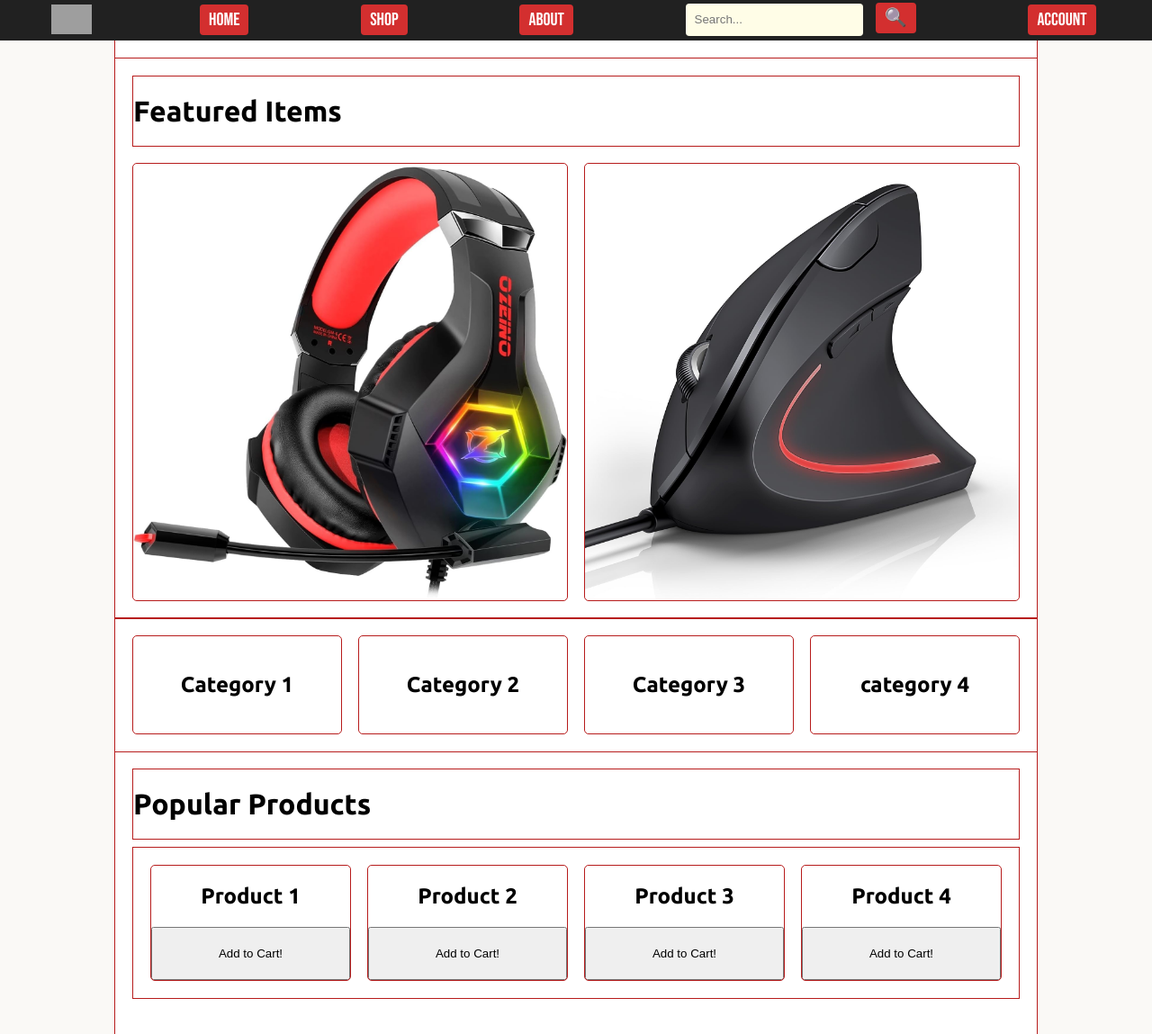
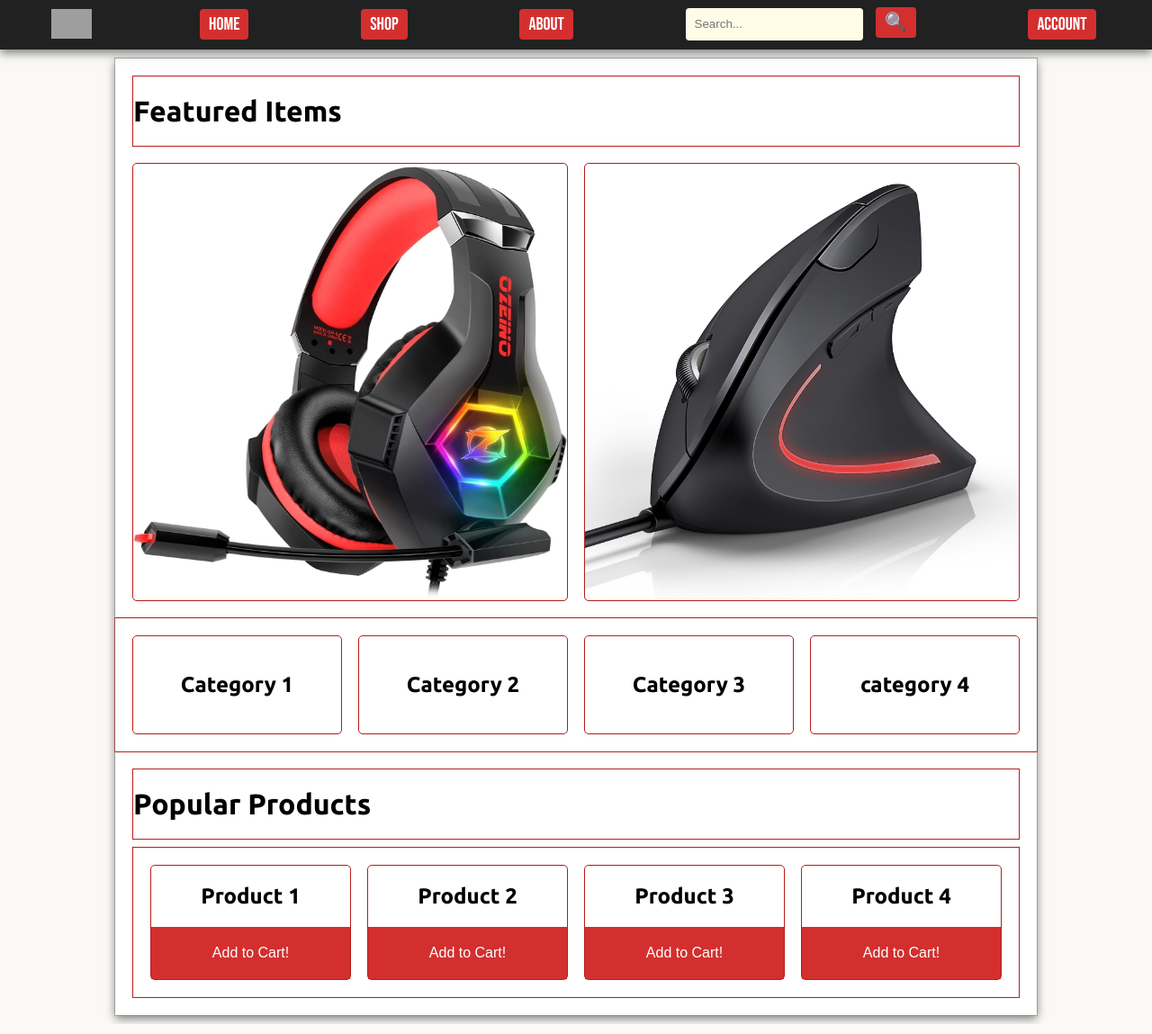
Before and after one commit to ianayala01/term-project-CSC317, a website: page public/index.html in a window 1280 px wide. Shown: the part 2-1151 px from the top of the page at 90% size. Drawn offline with nearby package versions, Linux system fonts and the light colour scheme; grey boxes are pictures that could not be loaded.

Commit message:
added box shadow to navbar and the productsWrapper, styled the addToCart buttons, pointer cursor for all products/categories

```diff
--- a/public/style.css
+++ b/public/style.css
@@ -20,6 +20,8 @@ body{
     transition: transform 0.7s ease-in-out;
     transform: translateY(0);
     z-index: 1000;
+    padding: 5px 0;
+    box-shadow: 0px 4px 10px rgba(0, 0, 0, 0.5);
 }
 #navbar.hidden{
      top: -100px; /*moves navbar out of view when scrolling down */
@@ -58,10 +60,10 @@ body{
 
 .productsWrapper{
     width: 80%;
-    margin: 0 auto;
-    padding: 20px 0;
+    margin: 10px auto;
     background-color: #FFFFFF;
-    outline: 1px solid #B71C1C;
+    outline: 1px solid rgba(128, 128, 128, 0.527);
+    box-shadow: 0px 4px 10px rgba(0, 0, 0, 0.5);
 }
 .sectionHeader{
     margin: 0 auto;
@@ -78,8 +80,8 @@ body{
     gap: 20px;
     flex-wrap: wrap;
     padding: 20px;
+    margin: 0;
 
-    outline: 1px solid #B71C1C;
 }
 .featuredItem{
     flex: 1 1 250px;
@@ -90,8 +92,14 @@ body{
 
   outline: 1px solid #B71C1C;
 }
+
+.featuredItem:hover,
+.category:hover,
+.popularProduct:hover
+{
+    cursor: pointer;
+}
 .featuredItem img{
-
     width: 100%;
     height: 100%;
     object-fit: contain;
@@ -133,6 +141,17 @@ body{
 .addToCart-btn{
     width: 100%;
     margin: 0;
-    padding: 20px
-
+    padding: 20px;
+    background-color: #D32F2F;
+    color: #FFFFFF;
+    cursor: pointer;
+    border:none;
+    font-size: 16px;
 }
+.addToCart-btn:hover{
+    background-color: #B71C1C;
+}
+.addToCart-btn:active{
+    background-color: #880E4F;
+    color: #FFFDE7;
+}
```
